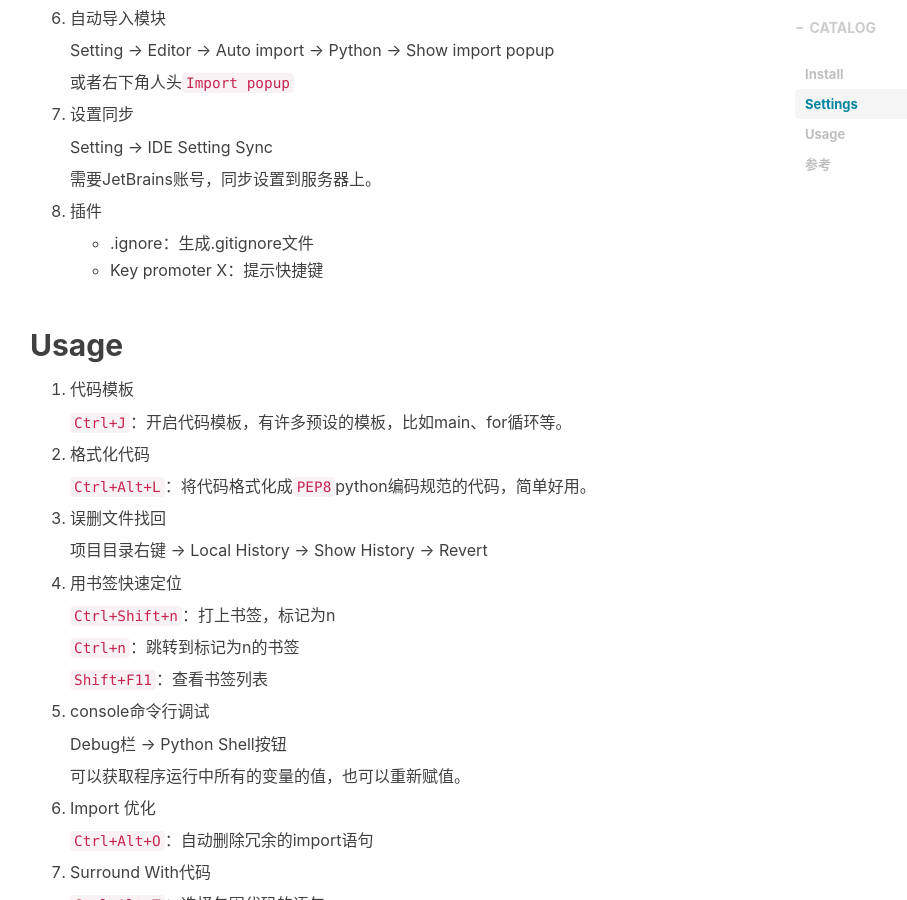
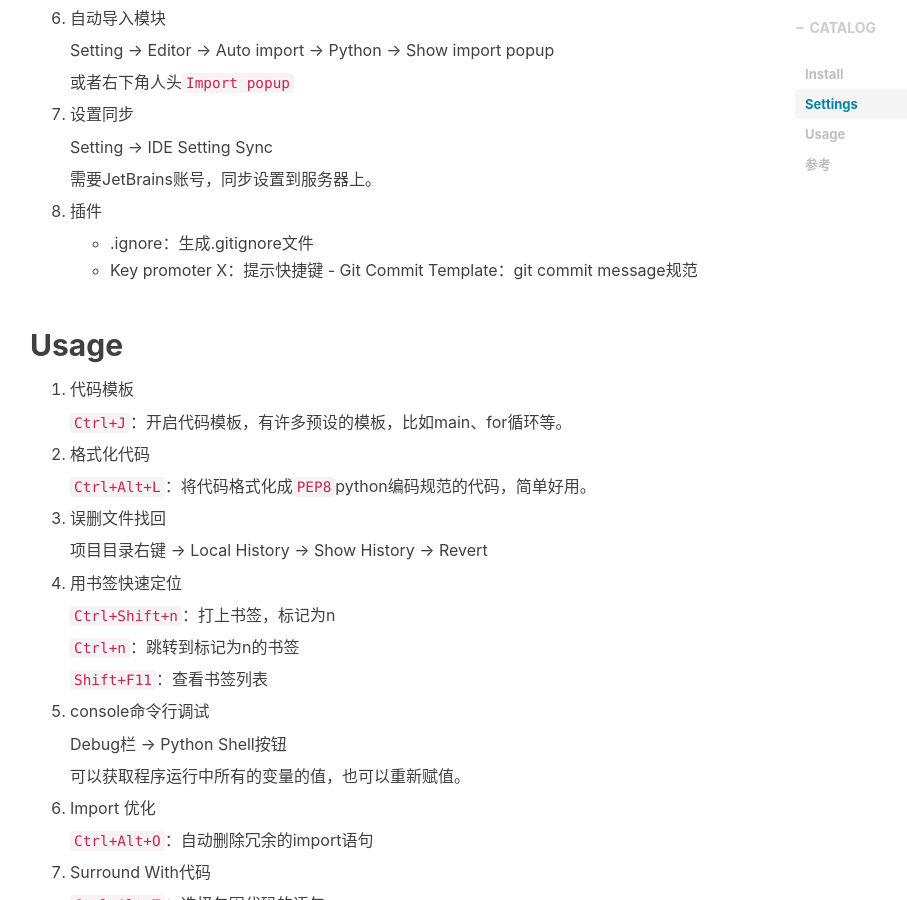
Before and after one commit to tianws/tianws.github.io, a Jekyll site: the page built from _posts/2019-04-23-jetbrans-setting.markdown, in a window 1280 px wide and 900 px high, scrolled down 1816 px. Shown: the whole window, without its empty margins (235-1142 px from the left). Built offline with Jekyll 4.4.1, drawn with Linux system fonts in a browser that asks for light colours; nearby versions of some CDN libraries; comment, search, counter and statistics services are not loaded.

Commit message:
修改博客

```diff
--- a/_posts/2019-04-23-jetbrans-setting.markdown
+++ b/_posts/2019-04-23-jetbrans-setting.markdown
@@ -87,6 +87,7 @@ tags:
 
    - .ignore：生成.gitignore文件
    - Key promoter X：提示快捷键
+- Git Commit Template：git commit message规范
 
 
 
```
